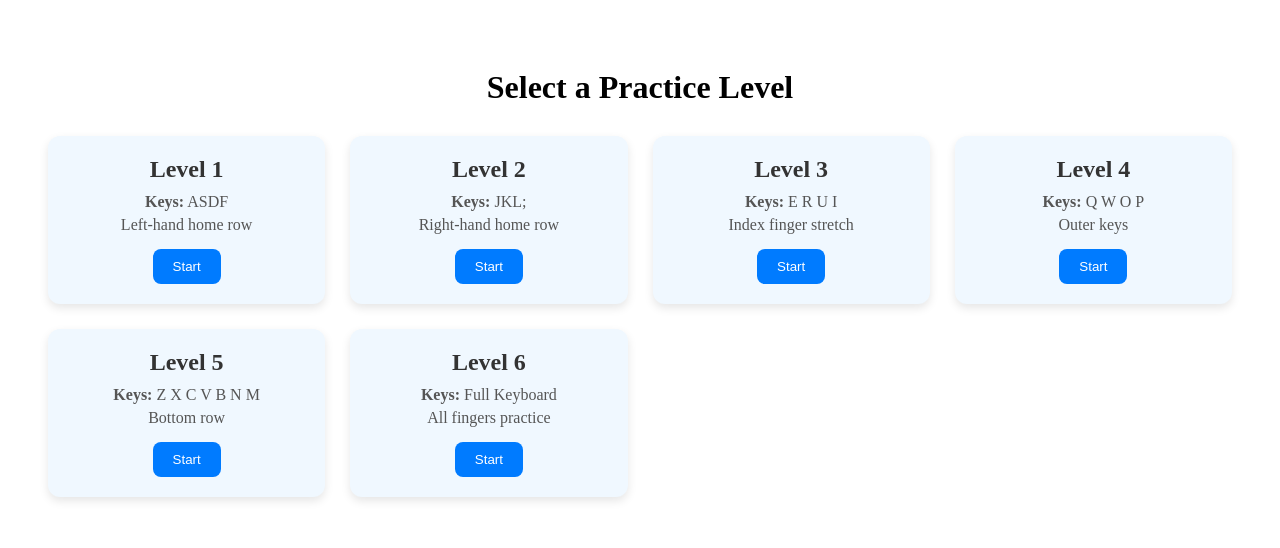
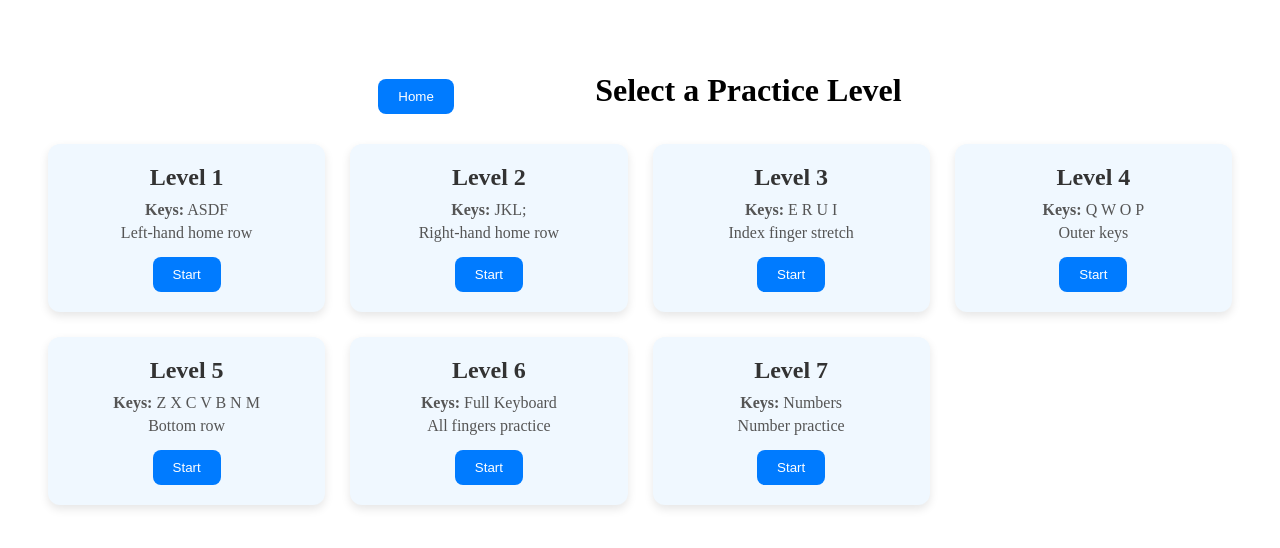
Before and after one commit to iamachide10/TypingApp-React, a React (Create React App) app: page /practice in a window 1280 px wide. Shown: the top 548 px of the page. Built offline with nearby package versions, Linux system fonts and the light colour scheme.

Commit message:
Improved practice level

```diff
--- a/src/Features/PracticeLevelPage.jsx
+++ b/src/Features/PracticeLevelPage.jsx
@@ -8,7 +8,8 @@ const levels = {
   level3: { name: "ERUI", keys: ["e", "r", "u", "i"] },
   level4: { name: "QWOP", keys: ["q", "w", "o", "p"] },
   level5: { name: "ZXCVBNM", keys: ["z", "x", "c", "v", "b", "n", "m"] },
-  level6: { name: "Full Keyboard", keys: "abcdefghijklmnopqrstuvwxyz".split("") }
+  level6: { name: "Full Keyboard", keys: "abcdefghijklmnopqrstuvwxyz".split("") },
+  level7: { name: "Numbers", keys: "123456".split("") }
 };
 
 
--- a/src/Features/PracticeLevels.jsx
+++ b/src/Features/PracticeLevels.jsx
@@ -1,5 +1,6 @@
 import { useNavigate } from "react-router-dom";
 import './PracticeLevelsCss.css';
+import { Link } from "react-router-dom";
 
 function PracticeLevels() {
   const navigate = useNavigate()
@@ -10,12 +11,13 @@ const levels = [
   { id: "level4", title: "Level 4", keys: "Q W O P", description: "Outer keys" },
   { id: "level5", title: "Level 5", keys: "Z X C V B N M", description: "Bottom row" },
   { id: "level6", title: "Level 6", keys: "Full Keyboard", description: "All fingers practice" },
+  { id: "level7", title: "Level 7", keys: "Numbers", description: "Number practice " },
 ];
 
 
   return (
     <div className="levels-container">
-      <h1 className="levels-title">Select a Practice Level</h1>
+      <h1 className="levels-title">   <button style={{marginRight:'10em'}} ><Link to="/" style={{color:'white'}}>Home</Link></button> Select a Practice Level</h1>
       <div className="levels-grid">
         {levels.map((level) => (
           <div key={level.id} className="level-card">
```
